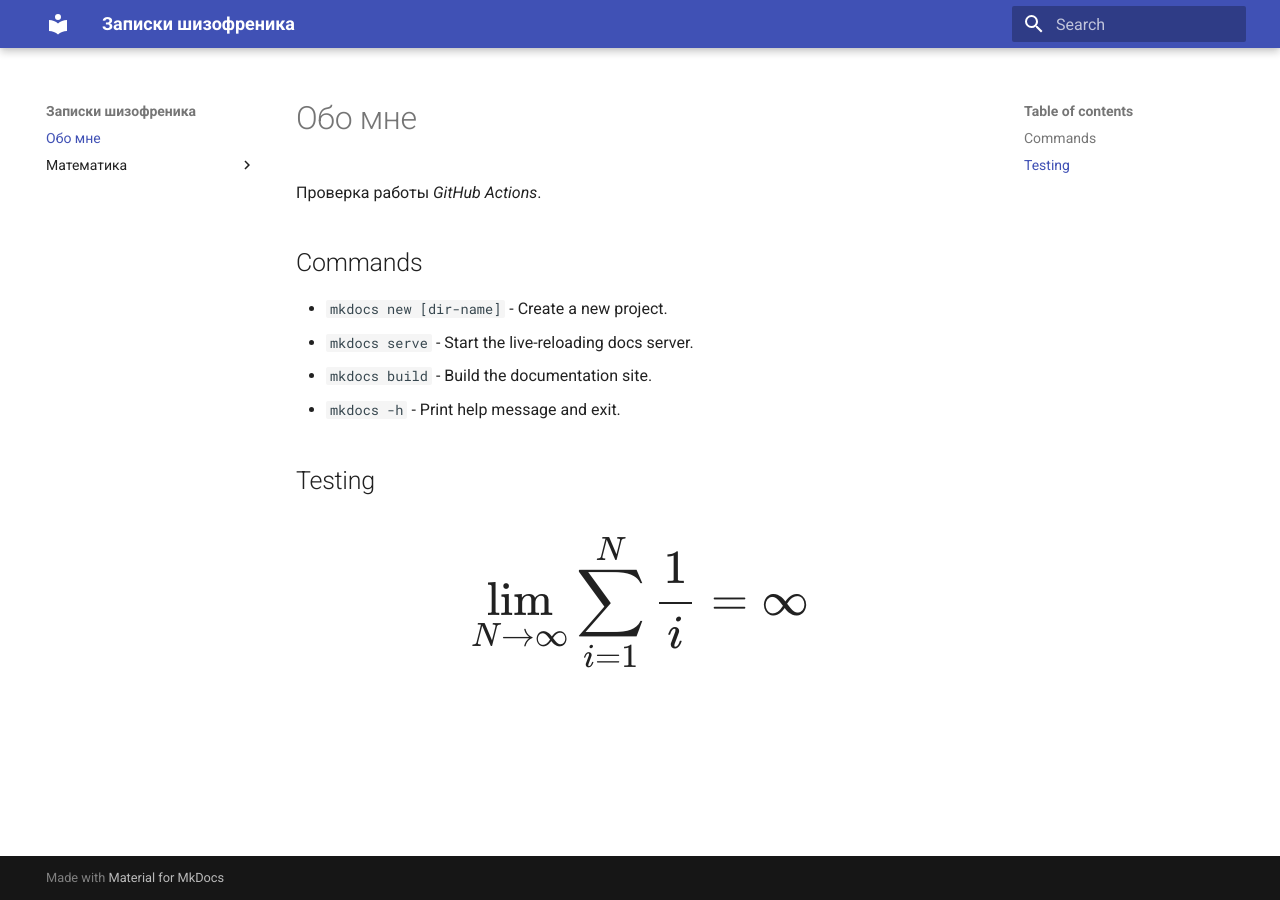
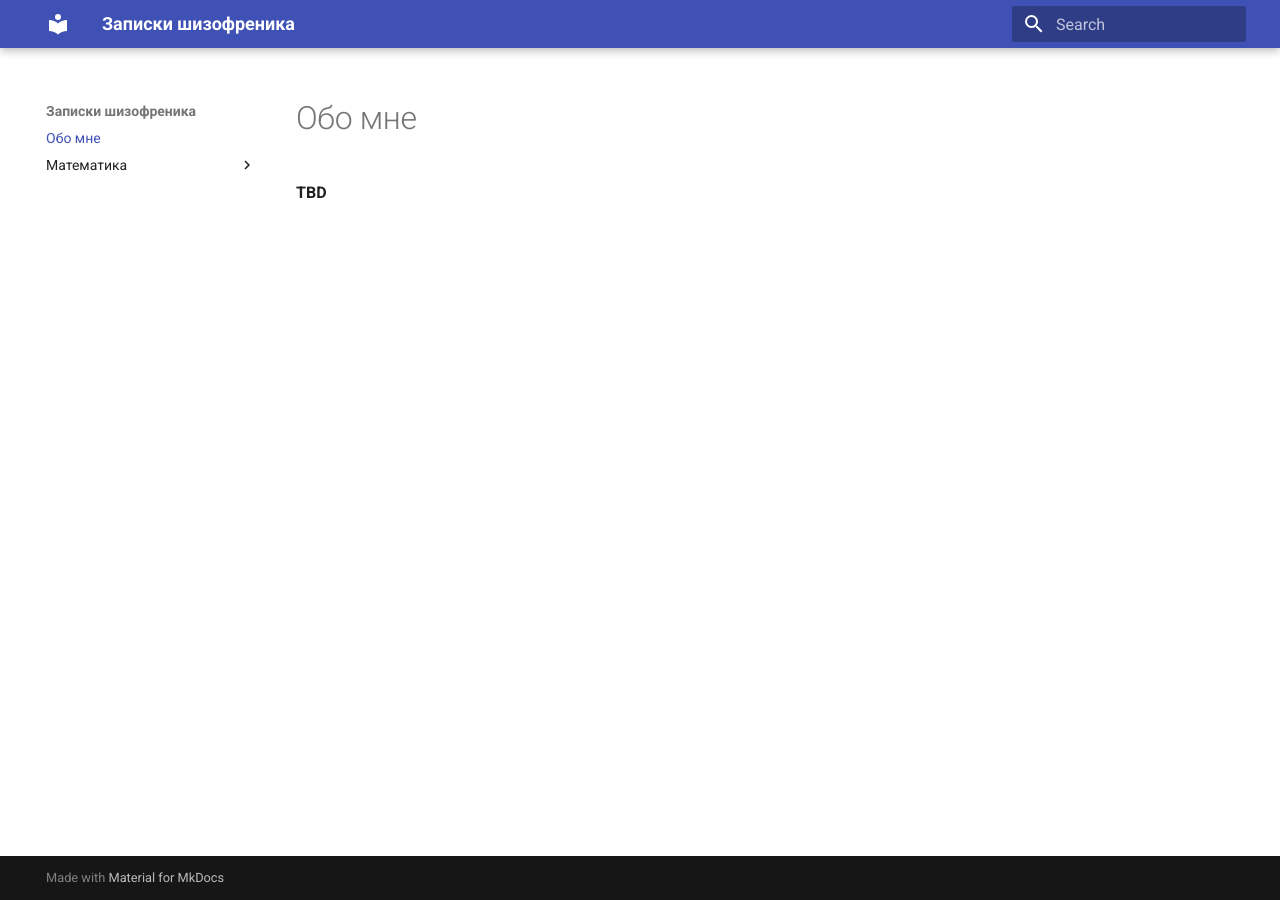
Before and after one commit to rustbas/blog, an MkDocs documentation site: the page built from docs/index.md, in a window 1280 px wide. Built offline with MkDocs 1.6.1 and Material for MkDocs 9.7.7, drawn with Linux system fonts in a browser that asks for light colours.

Commit message:
some changes

```diff
--- a/docs/index.md
+++ b/docs/index.md
@@ -1,16 +1,3 @@
 # Обо мне
 
-Проверка работы *GitHub Actions*.
-
-## Commands
-
-* `mkdocs new [dir-name]` - Create a new project.
-* `mkdocs serve` - Start the live-reloading docs server.
-* `mkdocs build` - Build the documentation site.
-* `mkdocs -h` - Print help message and exit.
-
-## Testing
-
-$$\Huge
-\lim_{N \rightarrow \infty}\sum_{i=1}^N \frac{1}{i} = \infty
-$$
+**TBD**
```
